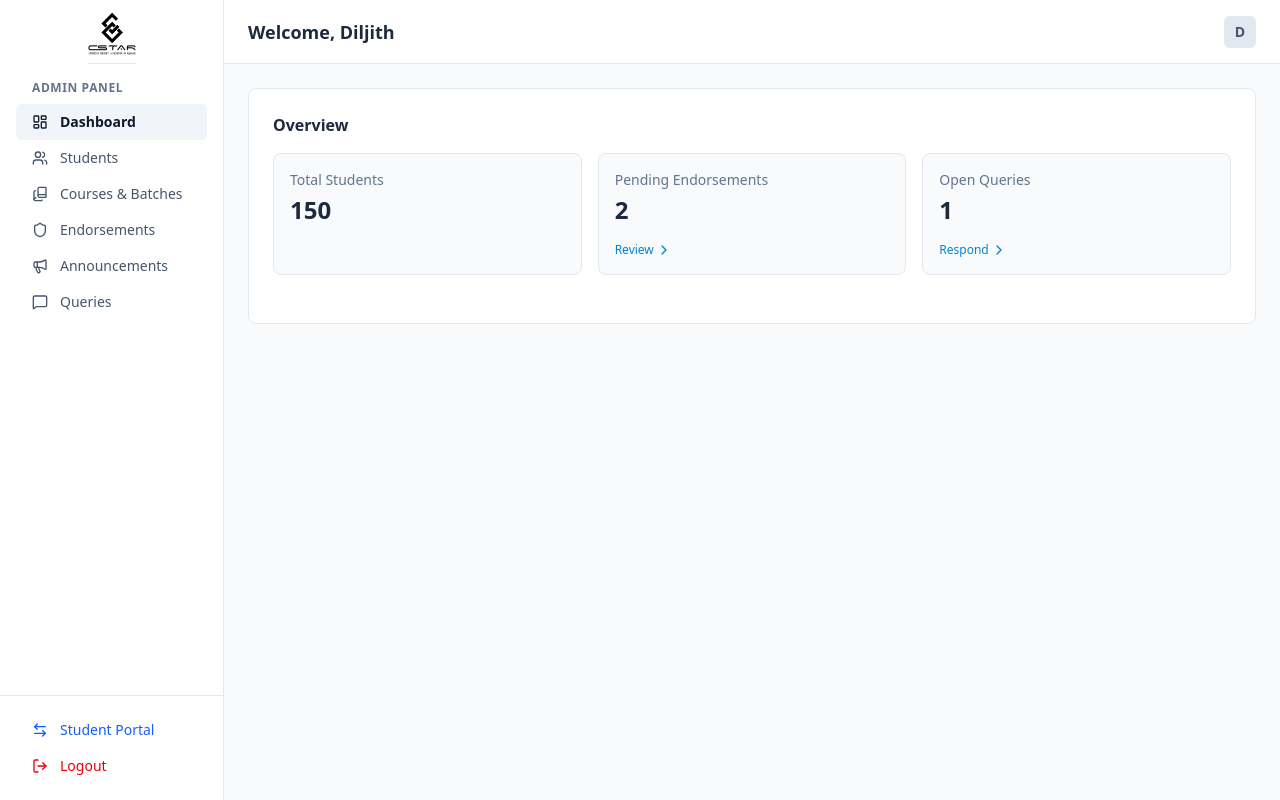
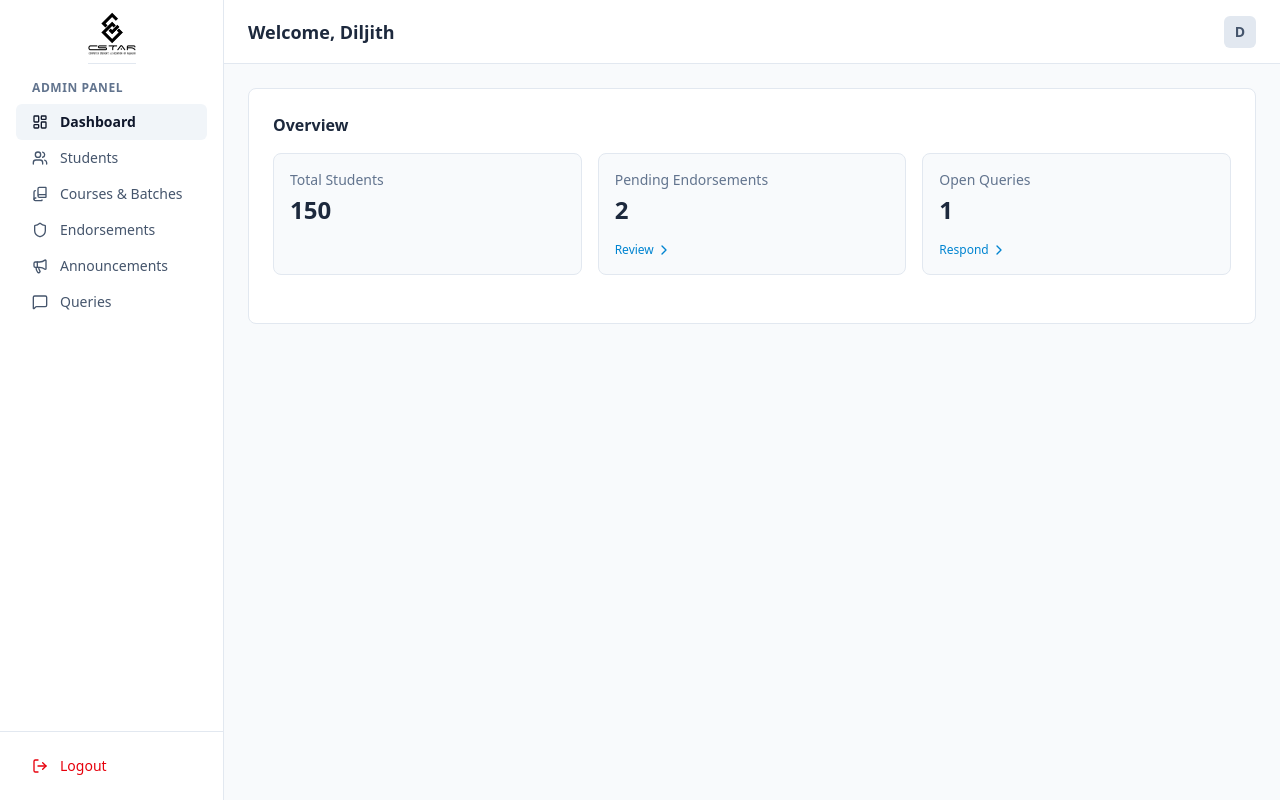
Before and after one commit to georgeksaji/cstar_administration_prototype, a React (Vite) app: page /admin in a window 1280 px wide. Built offline with nearby package versions, Linux system fonts and the light colour scheme.

Commit message:
Removed admin and student panel buttons

```diff
--- a/src/admin.jsx
+++ b/src/admin.jsx
@@ -3,7 +3,7 @@ import {
     CreditCard, Megaphone, MessageSquare, LogOut, Menu, X,
     ChevronRight, Users, LayoutDashboard, CheckSquare as CheckSquareAdmin,
     ThumbsUp, ThumbsDown, PlusCircle, Upload, Trash2, Edit, UserPlus, Calendar,
-    BookCopy, Shield, ArrowLeftRight
+    BookCopy, Shield
 } from 'lucide-react';
 
 // --- FIXED ASSET ---
@@ -134,10 +134,6 @@ const AdminSidebar = ({ activeScreen, setActiveScreen, isSidebarOpen, setSidebar
                     </ul>
                 </nav>
                 <div className="px-4 py-4 border-t border-slate-200">
-                    <button className="flex items-center px-4 py-2 rounded-md transition-colors duration-200 font-medium text-blue-600 hover:bg-blue-50">
-                        <ArrowLeftRight className="w-4 h-4 mr-3" />
-                        <span>Student Portal</span>
-                    </button>
                     <a href="#" className="flex items-center px-4 py-2 rounded-md transition-colors duration-200 font-medium text-red-600 hover:bg-red-50">
                         <LogOut className="w-4 h-4 mr-3" />
                         <span>Logout</span>
--- a/src/home.jsx
+++ b/src/home.jsx
@@ -9,7 +9,6 @@ import Admin from './admin.jsx';         // Your Admin component
 
 function Home() { // This 'Home' component is now acting as your main 'App' component
   return (
-    // No <BrowserRouter> here, as it's already in main.jsx
     <Routes>
       {/* Set LoginPage as the default route for '/' */}
       <Route path="/" element={<LoginPage />} />
--- a/src/student.jsx
+++ b/src/student.jsx
@@ -1,5 +1,5 @@
 import React, { useState } from 'react';
-import { Home, Calendar, CreditCard, Megaphone, MessageSquare, LogOut, Menu, X, ChevronRight, CheckCircle, AlertTriangle, Clock, ArrowLeft, Users, Award, ExternalLink, ArrowLeftRight } from 'lucide-react';
+import { Home, Calendar, CreditCard, Megaphone, MessageSquare, LogOut, Menu, X, ChevronRight, CheckCircle, AlertTriangle, Clock, ArrowLeft, Users, Award, ExternalLink } from 'lucide-react';
 import { useNavigate } from 'react-router-dom'; // Import useNavigate for routing
 // Assuming you have cstar.png in src/assets/
 import cstarLogo from './assets/cstar.png';
@@ -150,11 +150,6 @@ const Sidebar = ({ activeScreen, setActiveScreen, isSidebarOpen, setSidebarOpen
                     </ul>
                 </nav>
                 <div className="px-4 py-4 border-t border-slate-200">
-                    {/* Go to Admin Dashboard  */}
-                    <button className="flex items-center px-4 py-2 rounded-md transition-colors duration-200 font-medium text-blue-600 hover:bg-blue-50">
-                        <ArrowLeftRight className="w-4 h-4 mr-3" />
-                        <span>Student Portal</span>
-                    </button>
                     <a href="#" className="flex items-center px-4 py-2 rounded-md transition-colors duration-200 font-medium text-red-600 hover:bg-red-50">
                         <LogOut className="w-4 h-4 mr-3" />
                         <span>Logout</span>
```
